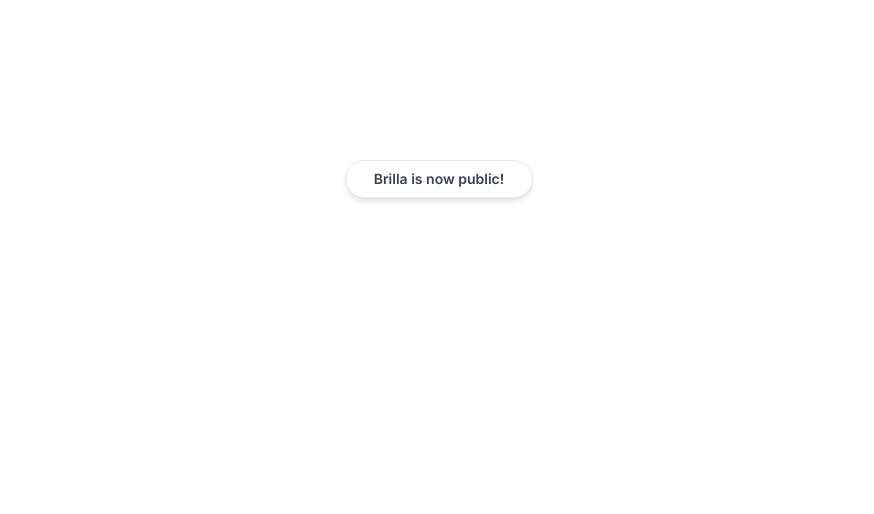
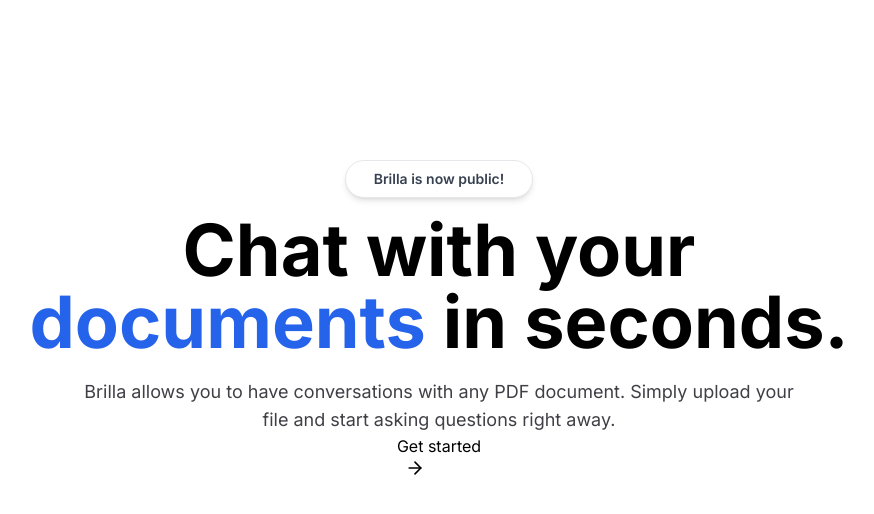
Before and after one commit to nkrumahthis/brilla, a Next.js app: page / in a window 1280 px wide. Shown: the top 514 px of the page, without its empty margins (201-1075 px from the left). Built offline with nearby package versions, Linux system fonts and the light colour scheme.

Commit message:
landing page intro

```diff
--- a/package.json
+++ b/package.json
@@ -11,6 +11,7 @@
   "dependencies": {
     "@tailwindcss/typography": "^0.5.10",
     "clsx": "^2.0.0",
+    "lucide-react": "^0.279.0",
     "next": "latest",
     "react": "latest",
     "react-dom": "latest",
--- a/src/app/page.tsx
+++ b/src/app/page.tsx
@@ -1,4 +1,6 @@
 import MaxWidthWrapper from '@/components/MaxWidthWrapper'
+import Link from 'next/link'
+import { ArrowRight } from "lucide-react"
 
 export default function Home() {
   return (
@@ -6,6 +8,15 @@
       <div className="mx-auto mb-4 flex max-w-fit items-center justify-center space-x-2 overflow-hidden rounded-full border border-gray-200 bg-white px-7 py-2 shadow-md backdrop-blur transition-all hover:border-gray-200 hover:bg-white/50">
         <p className='text-sm font-semibold text-gray-700'>Brilla is now public!</p>
       </div>
+      <h1 className="max-w-4xl text-5xl font-bold md:text-6xl lg:text-7xl">
+        Chat with your <span className="text-blue-600">documents</span> in seconds.
+      </h1>
+      <p className="mt-5 max-w-prose text-zinc-700 sm:text-lg">
+        Brilla allows you to have conversations with any PDF document. Simply upload your file and start asking questions right away.
+      </p>
+      <Link href="/dashboard" target="_blank">
+        Get started <ArrowRight className='ml-2 h-5 w-5'/>
+      </Link>
     </MaxWidthWrapper>
   )
 }
```
Also changed, not shown: 1 other file (tests, documents, lock files or other folders).
